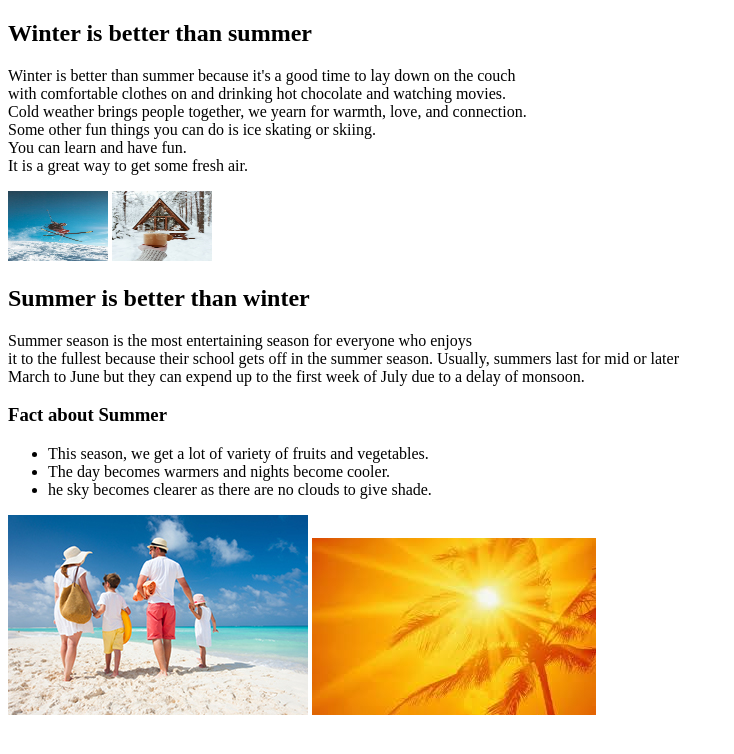
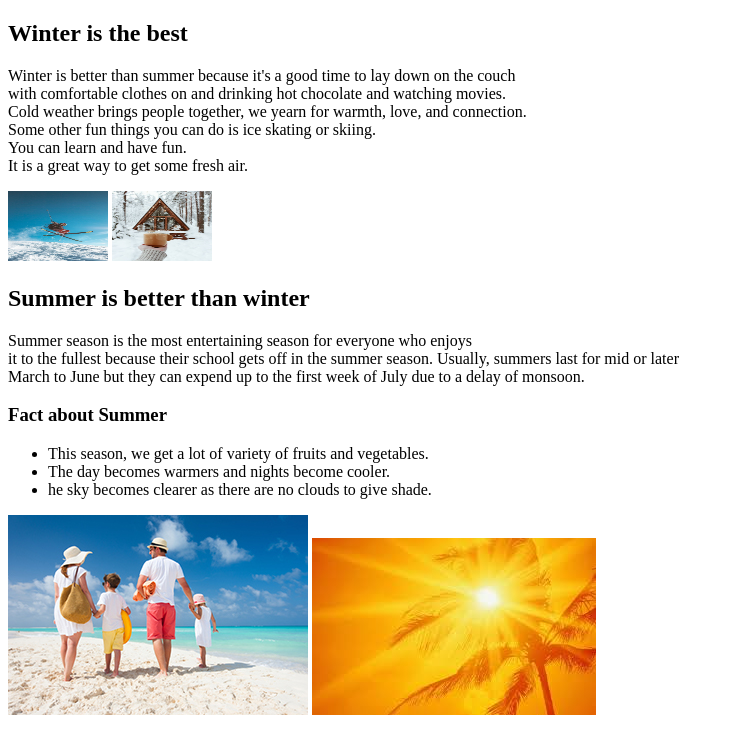
Before and after one commit to neizerjemima/Neizer_J_Akbari_L_Midterm, a plain HTML site: page index.html in a window 1280 px wide. Shown: the whole page, without its empty margins (0-734 px from the left). Drawn offline with Linux system fonts and the light colour scheme.

Commit message:
edit image code 2
edit image code 2

```diff
--- a/index.html
+++ b/index.html
@@ -9,7 +9,7 @@
 </head>
 <body>
  <section>
-  <h1>Winter is better than summer</h1>
+  <h1>Winter is the best</h1>
   <p>Winter is better than summer because it's a good time to lay down on the couch<br>with
     comfortable clothes on and drinking hot chocolate and watching movies.<br>Cold
     weather brings people together, we yearn for warmth, love, and connection.<br>Some
```
